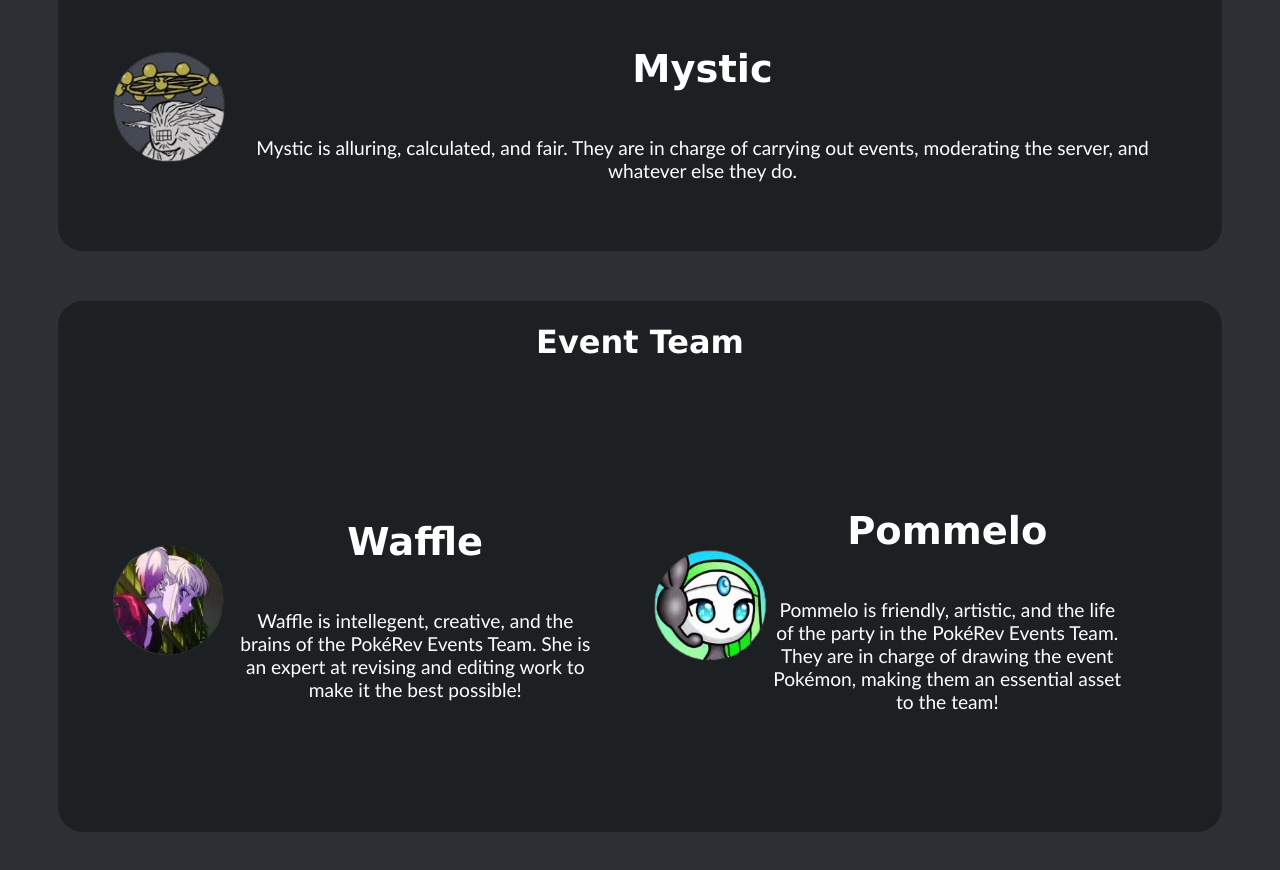
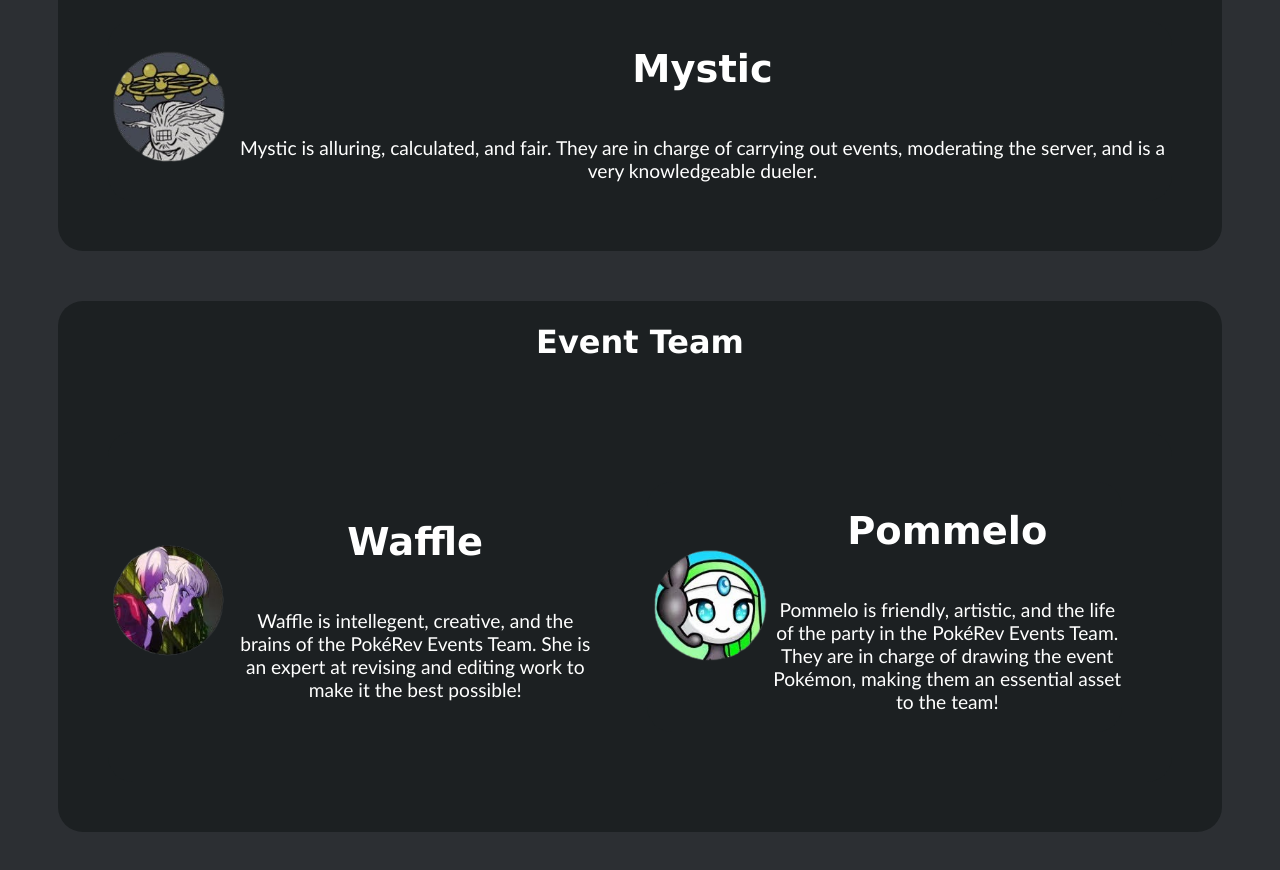
Before and after one commit to arymus/Pokerev-Website, a plain HTML site: page PokéRev Website/team.html in a window 1280 px wide. Shown: the part 1100-1970 px from the top of the page. Drawn offline with Linux system fonts and the light colour scheme.

Commit message:
Update team.html

```diff
--- a/PokéRev Website/team.html
+++ b/PokéRev Website/team.html
@@ -59,7 +59,7 @@
                 </div>
                 <div class="person">
                     <h1>Mystic</h1>
-                    <p>Mystic is alluring, calculated, and fair. They are in charge of carrying out events, moderating the server, and whatever else they do.</p>
+                    <p>Mystic is alluring, calculated, and fair. They are in charge of carrying out events, moderating the server, and is a very knowledgeable dueler.</p>
                 </div>
         </div>
         </div>
```
